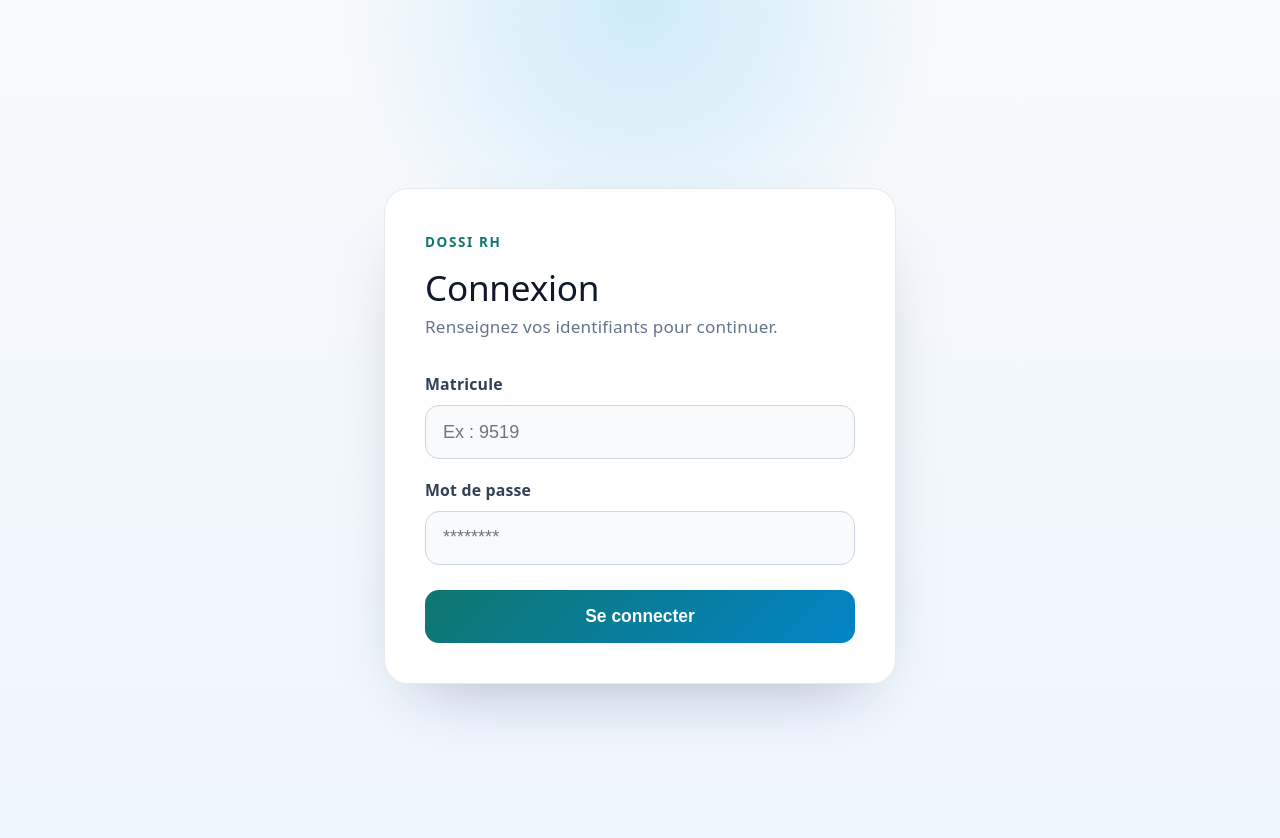
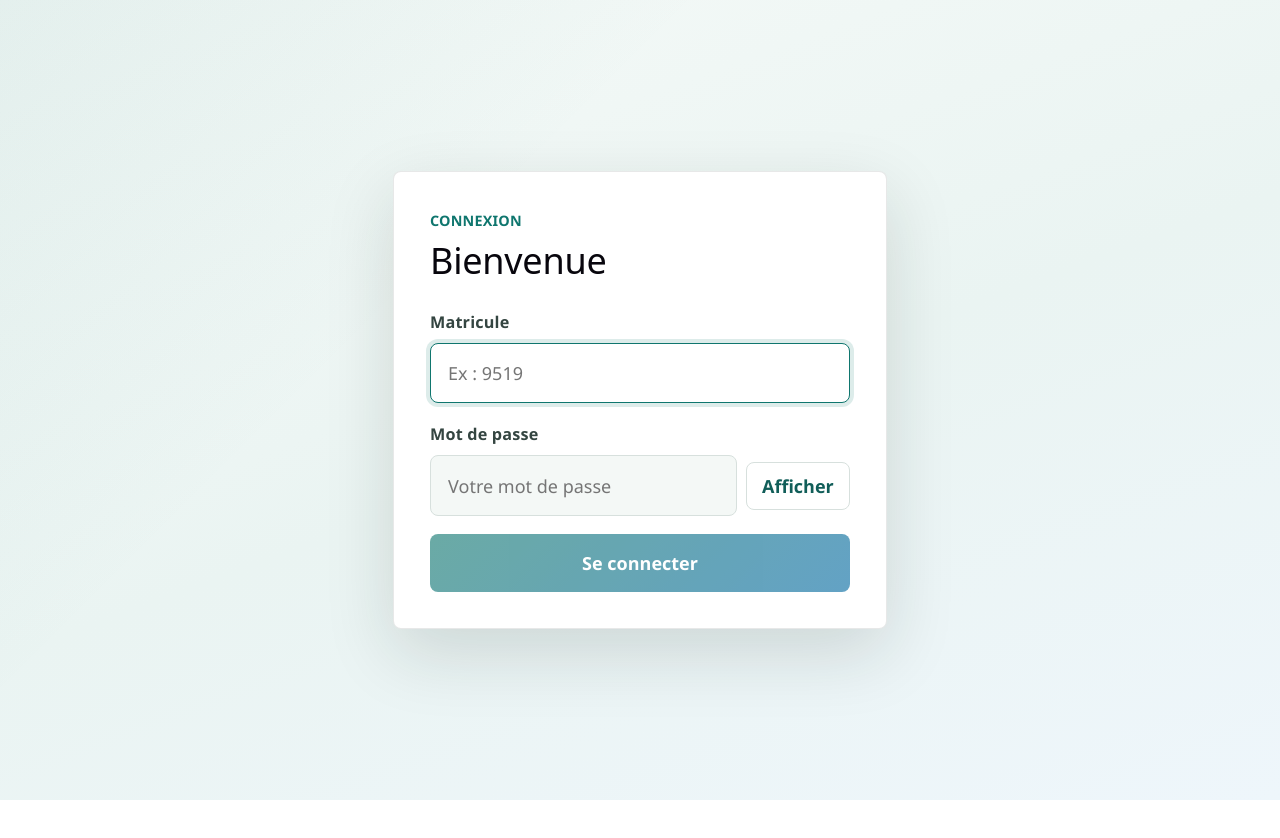
Before and after one commit to Anasselghalbzouri/Rh_onda_ahu, a React app in the folder frontend/: page / in a window 1280 px wide. Shown: the top 838 px of the page. After the commit the page ends 800 px from the top, so only its background shows below. Built offline with nearby package versions, Linux system fonts and the light colour scheme; the HTML template or start-up script is replaced by a standard one.

Commit message:
feat: enhance LoginPage with password visibility toggle and form validation

```diff
--- a/frontend/src/LoginPage.jsx
+++ b/frontend/src/LoginPage.jsx
@@ -3,16 +3,31 @@ import { useState } from 'react'
 export default function LoginPage({ onLogin }) {
   const [matricule, setMatricule] = useState('')
   const [password, setPassword] = useState('')
+  const [showPassword, setShowPassword] = useState(false)
   const [error, setError] = useState('')
   const [loading, setLoading] = useState(false)
 
+  const canSubmit = matricule.trim().length > 0 && password.length > 0 && !loading
+
+  const clearError = () => {
+    if (error) {
+      setError('')
+    }
+  }
+
   const handleSubmit = async (e) => {
     e.preventDefault()
+
+    if (!matricule.trim() || !password) {
+      setError('Veuillez saisir votre matricule et votre mot de passe.')
+      return
+    }
+
     setError('')
     setLoading(true)
 
     try {
-      await onLogin(matricule, password)
+      await onLogin(matricule.trim(), password)
     } catch (err) {
       const msg =
         err.response?.data?.errors?.matricule?.[0] ||
@@ -25,49 +40,75 @@ export default function LoginPage({ onLogin }) {
   }
 
   return (
-    <main style={styles.page}>
-      <section style={styles.formPanel}>
-        <div style={styles.card}>
-          <p style={styles.badge}>Dossi RH</p>
-          <h2 style={styles.cardTitle}>Connexion</h2>
-          <p style={styles.cardSubtitle}>Renseignez vos identifiants pour continuer.</p>
+    <main className="login-page">
+      <style>{loginStyles}</style>
 
-          <form onSubmit={handleSubmit} style={styles.form}>
-            <div style={styles.field}>
-              <label htmlFor="matricule" style={styles.label}>
-                Matricule
-              </label>
+      <section className="login-shell" aria-label="Connexion">
+        <div className="login-card">
+          <div className="login-heading">
+            <p>Connexion</p>
+            <h2>Bienvenue</h2>
+          </div>
+
+          <form onSubmit={handleSubmit} className="login-form" noValidate>
+            <div className="form-field">
+              <label htmlFor="matricule">Matricule</label>
               <input
                 id="matricule"
-                style={styles.input}
                 type="text"
                 value={matricule}
-                onChange={(e) => setMatricule(e.target.value)}
+                onChange={(e) => {
+                  setMatricule(e.target.value)
+                  clearError()
+                }}
                 placeholder="Ex : 9519"
+                autoComplete="username"
                 required
                 autoFocus
               />
             </div>
 
-            <div style={styles.field}>
-              <label htmlFor="password" style={styles.label}>
-                Mot de passe
-              </label>
+            <div className="form-field">
+              <label htmlFor="password">Mot de passe</label>
+              <div className="password-field">
                 <input
                   id="password"
-                style={styles.input}
-                type="password"
+                  type={showPassword ? 'text' : 'password'}
                   value={password}
-                onChange={(e) => setPassword(e.target.value)}
-                placeholder="********"
+                  onChange={(e) => {
+                    setPassword(e.target.value)
+                    clearError()
+                  }}
+                  placeholder="Votre mot de passe"
+                  autoComplete="current-password"
                   required
                 />
+                <button
+                  type="button"
+                  className="ghost-button"
+                  onClick={() => setShowPassword((value) => !value)}
+                  aria-label={showPassword ? 'Masquer le mot de passe' : 'Afficher le mot de passe'}
+                >
+                  {showPassword ? 'Masquer' : 'Afficher'}
+                </button>
+              </div>
             </div>
 
-            {error && <p style={styles.error}>{error}</p>}
+            {error && (
+              <p className="login-error" role="alert">
+                {error}
+              </p>
+            )}
 
-            <button style={{ ...styles.button, ...(loading ? styles.buttonLoading : {}) }} type="submit" disabled={loading}>
-              {loading ? 'Connexion en cours...' : 'Se connecter'}
+            <button className="submit-button" type="submit" disabled={!canSubmit} aria-busy={loading}>
+              {loading ? (
+                <>
+                  <span className="spinner" aria-hidden="true" />
+                  Connexion...
+                </>
+              ) : (
+                'Se connecter'
+              )}
             </button>
           </form>
         </div>
@@ -76,91 +117,185 @@ export default function LoginPage({ onLogin }) {
   )
 }
 
-const styles = {
-  page: {
-    minHeight: '100vh',
+const loginStyles = `
+  .login-page {
+    --ink: #13201f;
+    --muted: #657371;
+    --line: #d7e0dd;
+    --panel: #ffffff;
+    --surface: #f4f8f6;
+    --teal: #0f766e;
+    --teal-dark: #115e59;
+    --sky: #0369a1;
+    --amber: #f59e0b;
+    --danger: #b42318;
+    --danger-bg: #fff1f0;
+    min-height: 100vh;
+    display: flex;
+    align-items: center;
+    justify-content: center;
+    color: var(--ink);
+    font-family: "Aptos Display", "Segoe UI", sans-serif;
     background:
-      'radial-gradient(circle at top, rgba(14, 165, 233, 0.18), transparent 28%), linear-gradient(180deg, #f8fafc 0%, #eef6ff 100%)',
-  },
-  formPanel: {
-    minHeight: '100vh',
-    display: 'flex',
-    alignItems: 'center',
-    justifyContent: 'center',
-    padding: '2rem 1.25rem',
-  },
-  card: {
-    width: '100%',
-    maxWidth: '430px',
-    background: 'rgba(255, 255, 255, 0.96)',
-    borderRadius: '24px',
-    padding: '2.2rem',
-    border: '1px solid rgba(148, 163, 184, 0.22)',
-    boxShadow: '0 30px 70px -36px rgba(15, 23, 42, 0.35)',
-    backdropFilter: 'blur(10px)',
-  },
-  badge: {
-    margin: 0,
-    fontSize: '0.75rem',
-    fontWeight: 700,
-    color: '#0f766e',
-    letterSpacing: '0.12em',
-    textTransform: 'uppercase',
-  },
-  cardTitle: {
-    margin: '0.65rem 0 0 0',
-    fontSize: '1.95rem',
-    color: '#0f172a',
-  },
-  cardSubtitle: {
-    margin: '0.35rem 0 1.7rem 0',
-    color: '#64748b',
-    fontSize: '0.95rem',
-  },
-  form: {
-    display: 'grid',
-    gap: '1rem',
-  },
-  field: {
-    display: 'grid',
-    gap: '0.45rem',
-  },
-  label: {
-    fontWeight: 600,
-    color: '#334155',
-    fontSize: '0.88rem',
-  },
-  input: {
-    border: '1px solid #cbd5e1',
-    borderRadius: '14px',
-    padding: '0.85rem 0.95rem',
-    fontSize: '1rem',
-    color: '#0f172a',
-    background: '#f8fafc',
-    outline: 'none',
-  },
-  error: {
-    margin: 0,
-    borderRadius: '14px',
-    background: '#fef2f2',
-    border: '1px solid #fecaca',
-    color: '#b91c1c',
-    fontSize: '0.9rem',
-    padding: '0.7rem 0.8rem',
-  },
-  button: {
-    marginTop: '0.4rem',
-    border: 'none',
-    borderRadius: '14px',
-    padding: '0.9rem 1rem',
-    background: 'linear-gradient(135deg, #0f766e, #0284c7)',
-    color: '#ffffff',
-    fontWeight: 700,
-    fontSize: '0.97rem',
-    cursor: 'pointer',
-  },
-  buttonLoading: {
-    opacity: 0.85,
-    cursor: 'not-allowed',
-  },
+      linear-gradient(135deg, rgba(15, 118, 110, 0.08), transparent 34%),
+      linear-gradient(160deg, #f6faf8 0%, #eaf4f2 52%, #eef6fb 100%);
   }
+
+  .login-shell {
+    display: flex;
+    width: 100%;
+    align-items: center;
+    justify-content: center;
+    padding: 2rem;
+  }
+
+  .login-card {
+    width: min(100%, 420px);
+    border: 1px solid rgba(19, 32, 31, 0.1);
+    border-radius: 8px;
+    background: var(--panel);
+    box-shadow: 0 24px 70px rgba(19, 32, 31, 0.14);
+    padding: 2rem;
+  }
+
+  .login-heading p {
+    margin: 0;
+    color: var(--teal);
+    font-size: 0.8rem;
+    font-weight: 800;
+    text-transform: uppercase;
+  }
+
+  .login-heading h2 {
+    margin: 0.35rem 0 1.5rem;
+    font-size: 2rem;
+    line-height: 1.15;
+  }
+
+  .login-form {
+    display: grid;
+    gap: 1rem;
+  }
+
+  .form-field {
+    display: grid;
+    gap: 0.45rem;
+  }
+
+  .form-field label {
+    color: #344541;
+    font-size: 0.9rem;
+    font-weight: 700;
+  }
+
+  .form-field input {
+    width: 100%;
+    box-sizing: border-box;
+    border: 1px solid var(--line);
+    border-radius: 8px;
+    background: var(--surface);
+    color: var(--ink);
+    font: inherit;
+    padding: 0.9rem 0.95rem;
+    outline: none;
+    transition: border-color 160ms ease, box-shadow 160ms ease, background 160ms ease;
+  }
+
+  .form-field input:focus {
+    border-color: var(--teal);
+    background: #ffffff;
+    box-shadow: 0 0 0 4px rgba(15, 118, 110, 0.14);
+  }
+
+  .password-field {
+    display: grid;
+    grid-template-columns: minmax(0, 1fr) auto;
+    align-items: center;
+    gap: 0.5rem;
+  }
+
+  .ghost-button {
+    min-height: 48px;
+    border: 1px solid var(--line);
+    border-radius: 8px;
+    background: #ffffff;
+    color: var(--teal-dark);
+    cursor: pointer;
+    font: inherit;
+    font-weight: 700;
+    padding: 0 0.85rem;
+  }
+
+  .ghost-button:focus-visible,
+  .submit-button:focus-visible {
+    outline: 3px solid rgba(245, 158, 11, 0.34);
+    outline-offset: 3px;
+  }
+
+  .login-error {
+    margin: 0;
+    border: 1px solid #ffd0cc;
+    border-radius: 8px;
+    background: var(--danger-bg);
+    color: var(--danger);
+    font-size: 0.9rem;
+    line-height: 1.45;
+    padding: 0.75rem 0.85rem;
+  }
+
+  .submit-button {
+    display: inline-flex;
+    min-height: 50px;
+    align-items: center;
+    justify-content: center;
+    gap: 0.55rem;
+    border: 0;
+    border-radius: 8px;
+    background: linear-gradient(135deg, var(--teal), var(--sky));
+    color: #ffffff;
+    cursor: pointer;
+    font: inherit;
+    font-weight: 800;
+    padding: 0.9rem 1rem;
+    transition: transform 160ms ease, opacity 160ms ease, box-shadow 160ms ease;
+  }
+
+  .submit-button:hover:not(:disabled) {
+    transform: translateY(-1px);
+    box-shadow: 0 12px 28px rgba(3, 105, 161, 0.22);
+  }
+
+  .submit-button:disabled {
+    cursor: not-allowed;
+    opacity: 0.62;
+  }
+
+  .spinner {
+    width: 1rem;
+    height: 1rem;
+    border: 2px solid rgba(255, 255, 255, 0.42);
+    border-top-color: #ffffff;
+    border-radius: 999px;
+    animation: login-spin 700ms linear infinite;
+  }
+
+  @keyframes login-spin {
+    to {
+      transform: rotate(360deg);
+    }
+  }
+
+  @media (max-width: 460px) {
+    .login-card {
+      padding: 1.4rem;
+    }
+
+    .password-field {
+      grid-template-columns: 1fr;
+    }
+
+    .ghost-button {
+      width: 100%;
+    }
+  }
+`
--- a/frontend/src/api.js
+++ b/frontend/src/api.js
@@ -2,7 +2,10 @@ import axios from 'axios'
 
 const api = axios.create({
   baseURL: 'http://localhost:8000/api',
-  headers: { 'Content-Type': 'application/json' },
+  headers: {
+    'Content-Type': 'application/json',
+    'Accept': 'application/json',
+  },
 })
 
 // Attach token to every request if present
```
Also changed, not shown: 2 other files (tests, documents, lock files or other folders). Lines whose indentation alone changed are shown as unchanged.
